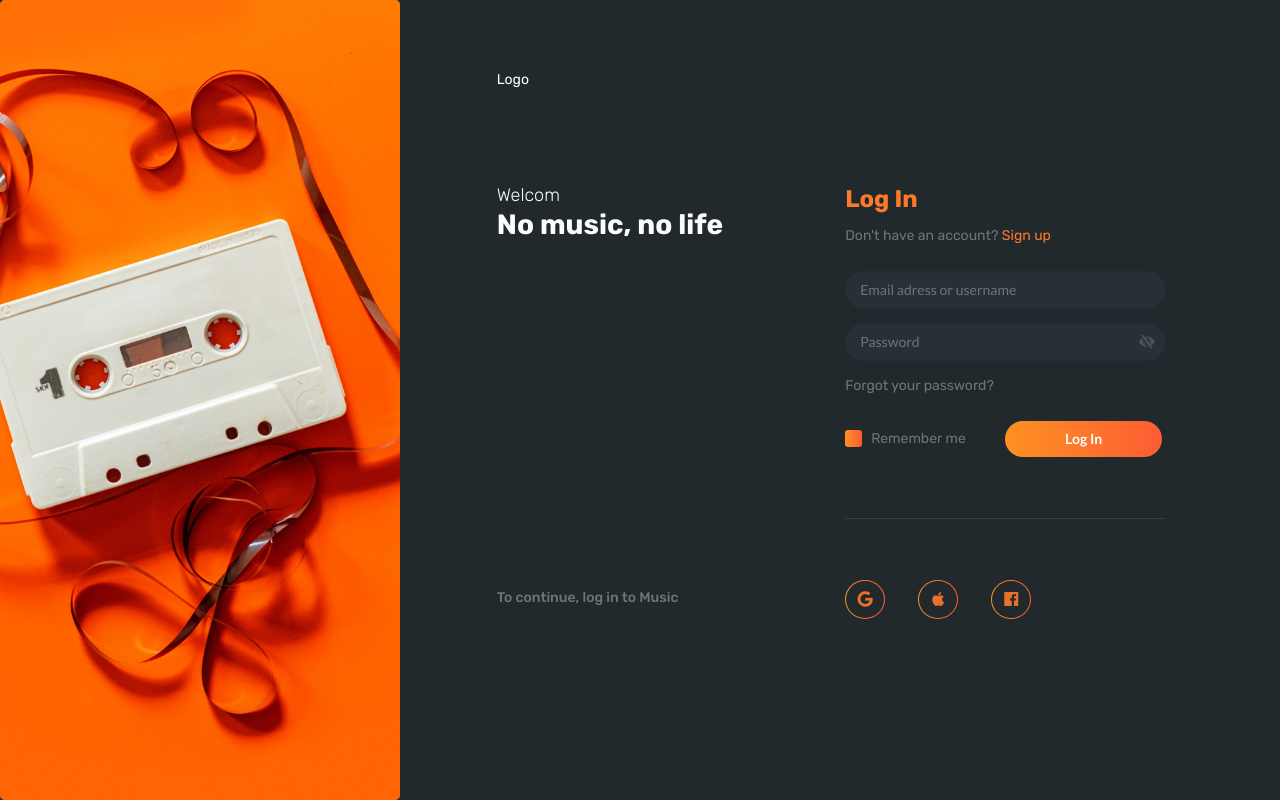
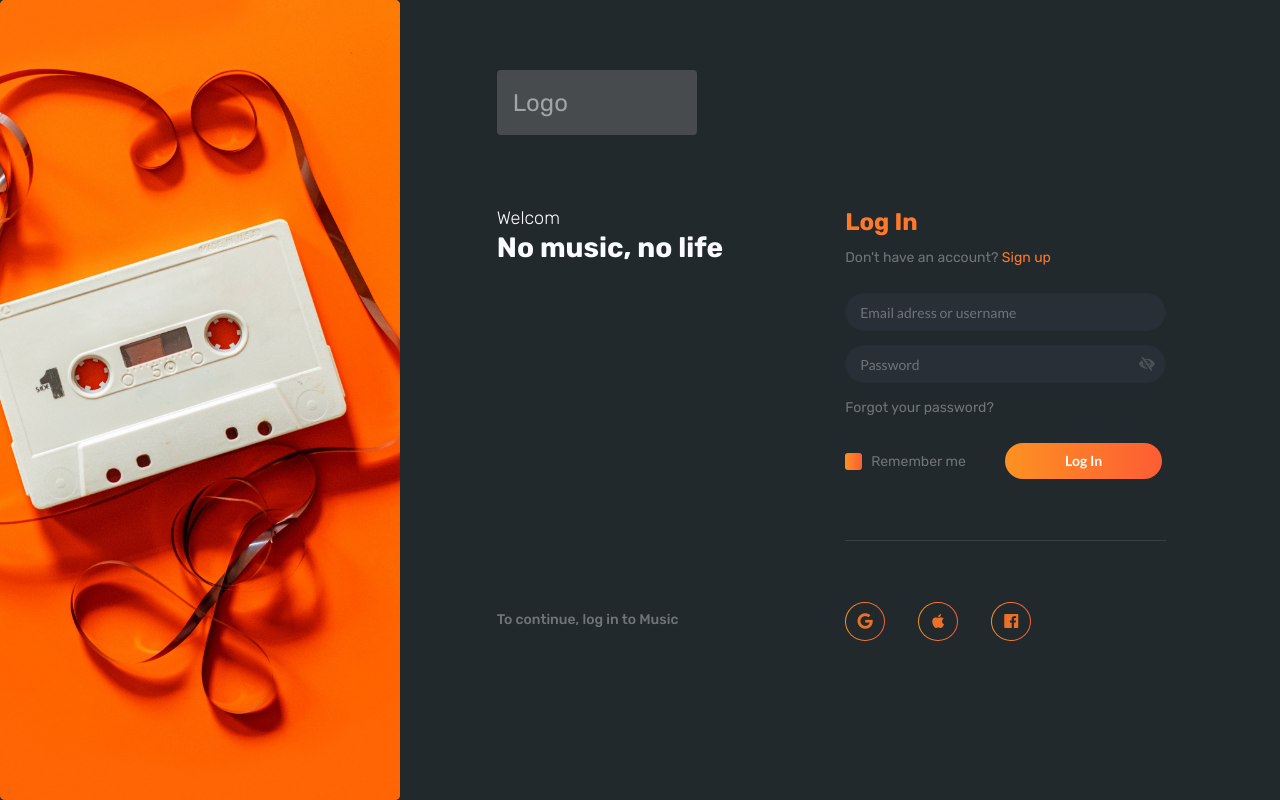
Before and after one commit to BinaryStudioAcademy/bsa-2021-perflow, an Angular app in the folder frontend/: page / in a window 1280 px wide. Built offline with nearby package versions, Linux system fonts and the light colour scheme.

Commit message:
Add logo

```diff
--- a/frontend/src/app/components/landing-page/landing-page.component.html
+++ b/frontend/src/app/components/landing-page/landing-page.component.html
@@ -7,7 +7,7 @@
         <div class="eleven wide column" style="padding: 0 0 0 0 ;">
             <div class="main-content-container">
                 <div class="logo">
-                    Logo
+                    <h4>Logo</h4>
                 </div>
                 <div class="main-content">
                     <div class="ui grid" style="height: 100%">
--- a/frontend/src/app/components/landing-page/landing-page.component.sass
+++ b/frontend/src/app/components/landing-page/landing-page.component.sass
@@ -47,7 +47,16 @@ html, body
     width: 100%
 
 .logo
-    color: white
+    width: 200px
+    height: 65px
+    background: rgba(111, 111, 111, 0.5)
+    border-radius: 4px
+    padding: 18px 16px 18px 16px
+
+.logo h4
+    color: $text
+    font-weight: normal
+    opacity: 0.5
 
 .login-form
     min-width: 250px
```
